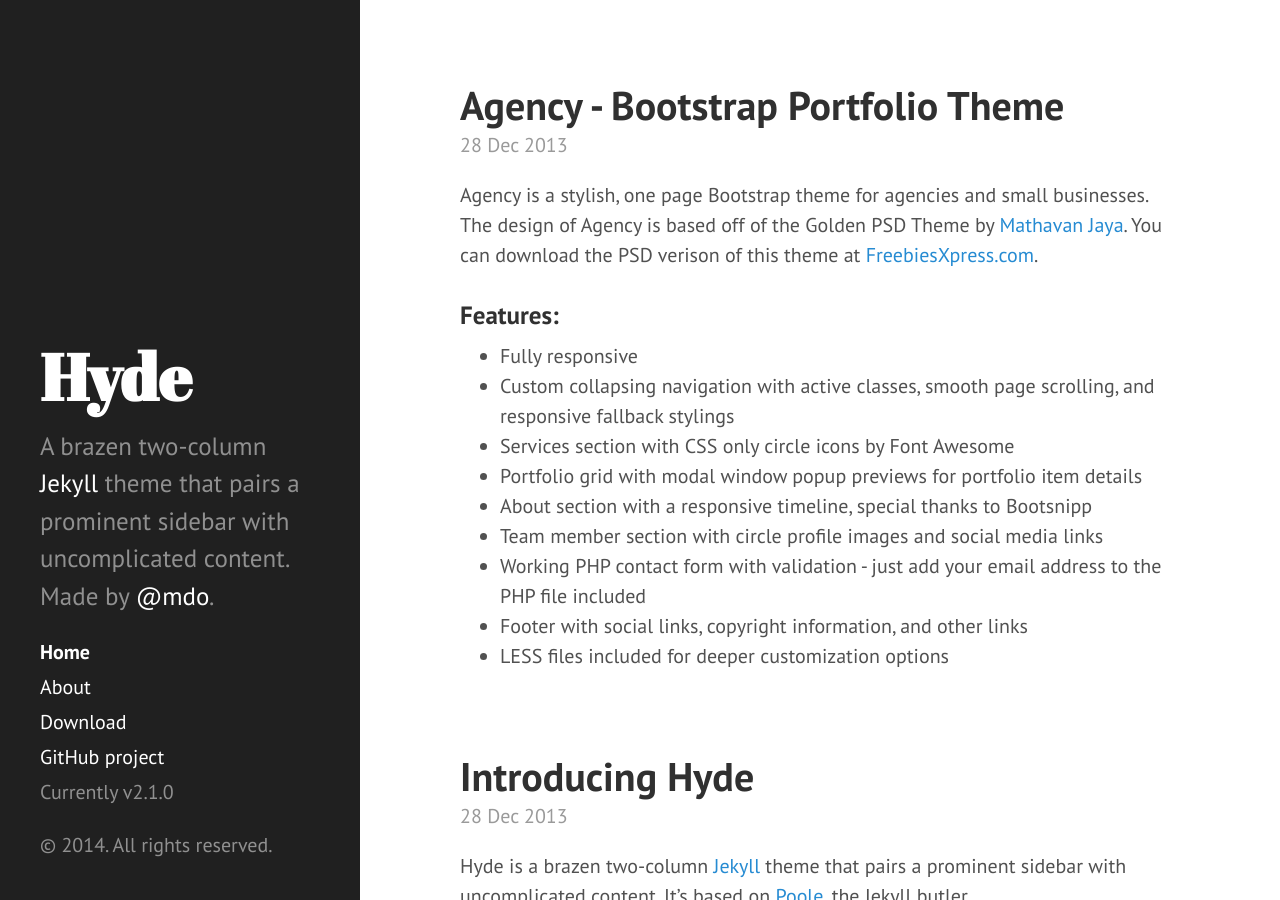
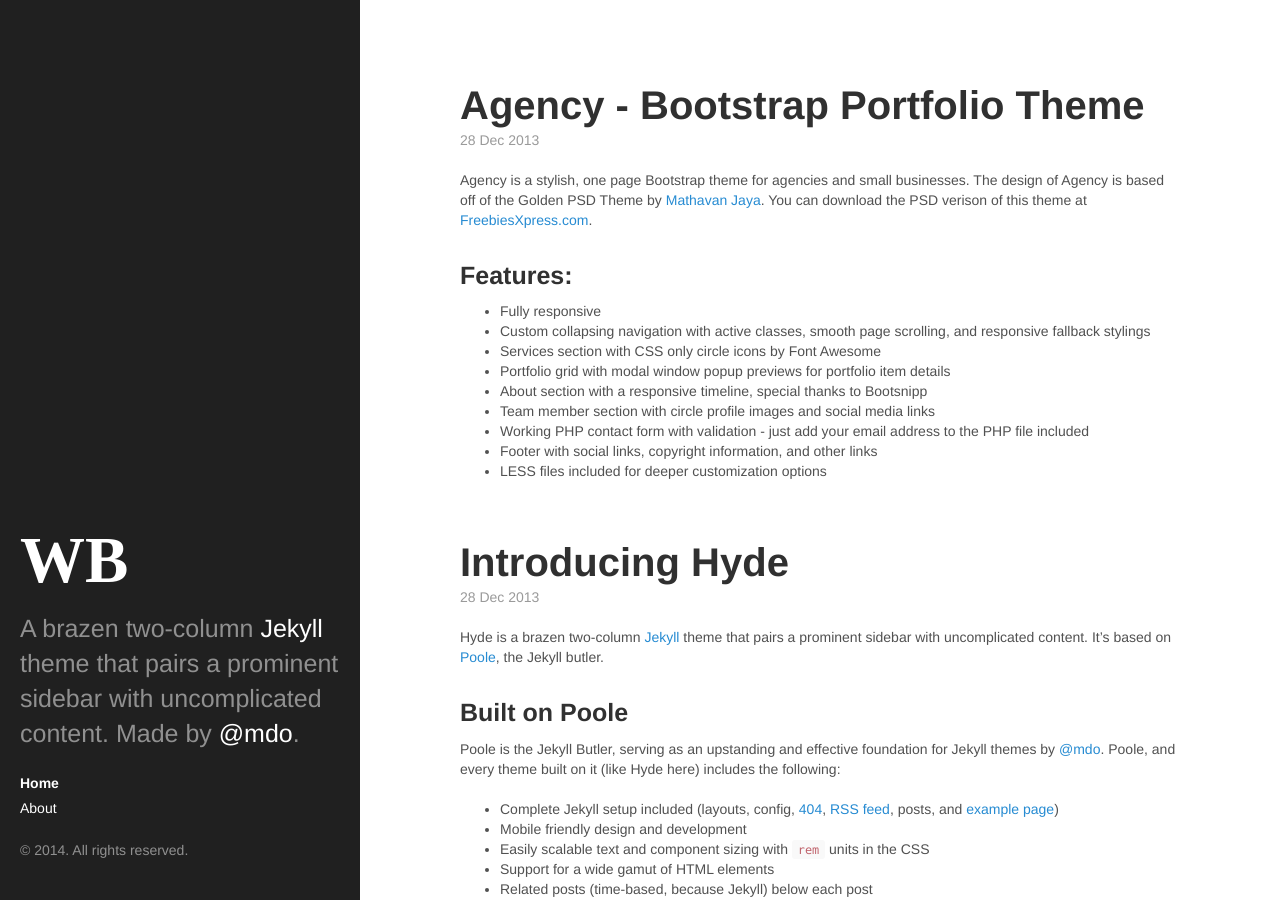
Before and after one commit to wobootstrap/wobootstrap.github.io, a Jekyll site: the page built from index.html, in a window 1280 px wide and 900 px high. Built offline with Jekyll 4.4.1, drawn with Linux system fonts in a browser that asks for light colours; nearby versions of some CDN libraries; library files that are not in the unit come from our copies; Markdown is read by kramdown in place of the engine named in the settings; the list of posts is cut into pages by our own code.

Commit message:
File updated

```diff
--- a/_includes/head.html
+++ b/_includes/head.html
@@ -15,14 +15,16 @@
   </title>
 
   <!-- CSS -->
+  <link rel="stylesheet" href="{{ site.baseurl }}bootstrap/css/bootstrap.min.css">
   <link rel="stylesheet" href="{{ site.baseurl }}public/css/poole.css">
   <link rel="stylesheet" href="{{ site.baseurl }}public/css/syntax.css">
   <link rel="stylesheet" href="{{ site.baseurl }}public/css/hyde.css">
-  <link rel="stylesheet" href="http://fonts.googleapis.com/css?family=PT+Sans:400,400italic,700|Abril+Fatface">
+  <link rel="stylesheet" href="{{ site.baseurl }}public/fonts/fontAwesome/css/font-awesome.min.css">
+  <link href='http://fonts.googleapis.com/css?family=Arvo:400,700,400italic,700italic' rel='stylesheet' type='text/css'>
 
   <!-- Icons -->
   <link rel="apple-touch-icon-precomposed" sizes="144x144" href="{{ site.baseurl }}public/apple-touch-icon-144-precomposed.png">
-                                 <link rel="shortcut icon" href="{{ site.baseurl }}public/favicon.ico">
+                                 <link rel="shortcut icon" href="{{ site.baseurl }}public/favicon.png">
 
   <!-- RSS -->
   <link rel="alternate" type="application/rss+xml" title="RSS" href="/atom.xml">
--- a/_includes/sidebar.html
+++ b/_includes/sidebar.html
@@ -1,9 +1,9 @@
 <div class="sidebar">
-  <div class="container sidebar-sticky">
+  <div class="hyde-container sidebar-sticky">
     <div class="sidebar-about">
       <h1>
         <a href="{{ site.baseurl }}">
-          {{ site.title }}
+          WB
         </a>
       </h1>
       <p class="lead">{{ site.description }}</p>
@@ -25,10 +25,6 @@
           {% endif %}
         {% endif %}
       {% endfor %}
-
-      <a class="sidebar-nav-item" href="{{ site.github.repo }}/archive/v{{ site.version }}.zip">Download</a>
-      <a class="sidebar-nav-item" href="{{ site.github.repo }}">GitHub project</a>
-      <span class="sidebar-nav-item">Currently v{{ site.version }}</span>
     </nav>
 
     <p>&copy; {{ site.time | date: '%Y' }}. All rights reserved.</p>
```
